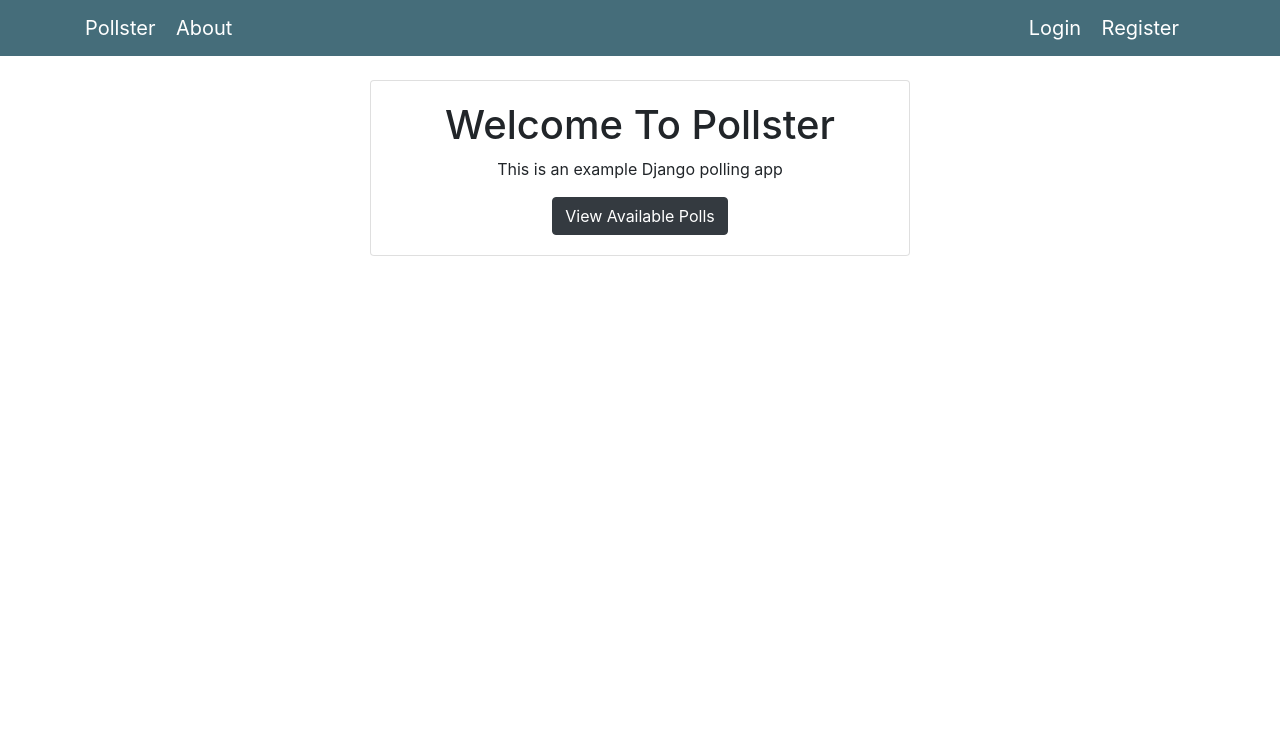
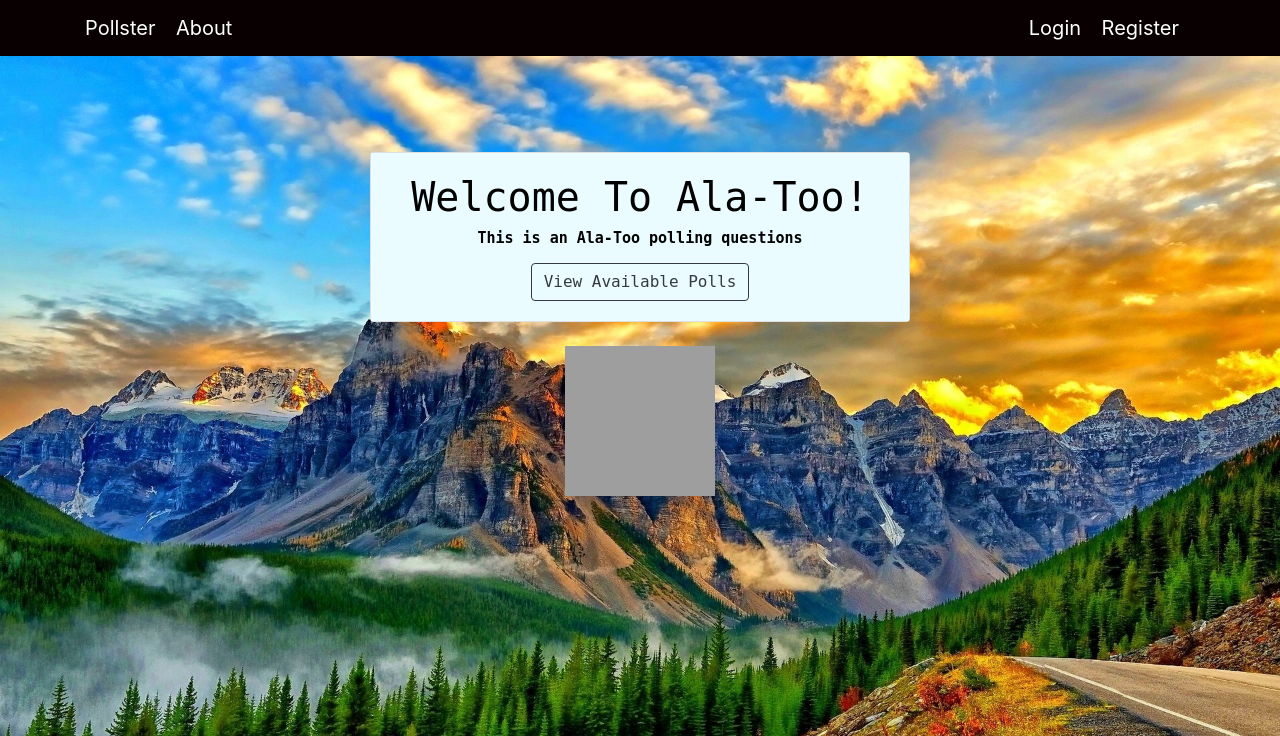
Before and after one commit to gulnaz1024/pollster, a Django app: page / in a window 1280 px wide. Shown: the top 736 px of the page. Run offline with Django 3.2, Linux system fonts and the light colour scheme; some libraries are stand-ins or nearby versions; grey boxes are pictures that could not be loaded.

Commit message:
change home page

```diff
--- a/templates/pages/index.html
+++ b/templates/pages/index.html
@@ -1,11 +1,29 @@
 {% extends 'base.html' %}
 {% block content %}
+{% load static %}
+<style>
+#bg{
+  background-repeat: no-repeat;
+  background-attachment: fixed;
+  background-size: cover;
+}</style>
+ <body id='bg' style="background-image: url('{% static 'images/2.jpg'  %}');">
+  <!-- <img src = "{% static './media/1.png' %}" > -->
+  <br>
+  <br>
+  <br>
 
-<div class="card text-center">
-  <div class="card-body">
-    <h1>Welcome To Pollster</h1>
-    <p>This is an example Django polling app</p>
-    <a class="btn btn-dark" href="{% url 'polls:index' %}">View Available Polls</a>
+
+  <div class="card text-center"  style="font: 15px monospace;" >
+    <div class="card-body" style="justify-content: center; text-align:center;font-weight:bold;color: #000; background-color: rgb(234, 252, 255);" >
+      <h1 style="justify-content: center;">Welcome To Ala-Too!</h1>
+      <p>This is an Ala-Too polling questions</p>
+      <a class="btn btn-outline-dark" href="{% url 'polls:index' %}">View Available Polls</a>
+
+    </div>
   </div>
-  </div>
+  <br>
+  <img src="https://upload.wikimedia.org/wikipedia/en/0/07/Ala-Too_International_University_Seal.png" width="150" height="150" alt="" style="  display: block; margin-left: auto; margin-right: auto;">
+
+</body>
 {% endblock %}
--- a/templates/partials/_navbar.html
+++ b/templates/partials/_navbar.html
@@ -1,4 +1,4 @@
-<nav class="navbar navbar-dark mb-4" style="background-color: #456D7A;">
+<nav class="navbar navbar-dark mb-4" style="background-color: #090101; ">
 	<div class="container">
 		<span>
 			<a class="navbar-brand" href="/">Pollster</a>
```
Also changed, not shown: pollster/settings.py (+10 -0 lines), pages/static/images/2.jpg (added), pages/static/images/U-sincap-2-hayvanlar-kanvas-tablo1457709913-800.jpg (renamed from static/images/U-sincap-2-hayvanlar-kanvas-tablo1457709913-800.jpg), pages/static/images/ducklings.jpg (renamed from static/images/ducklings.jpg), pages/static/images/original (1).jpg (renamed from static/images/original (1).jpg), pages/static/images/thumb-1920-273930.jpg (renamed from static/images/thumb-1920-273930.jpg).
